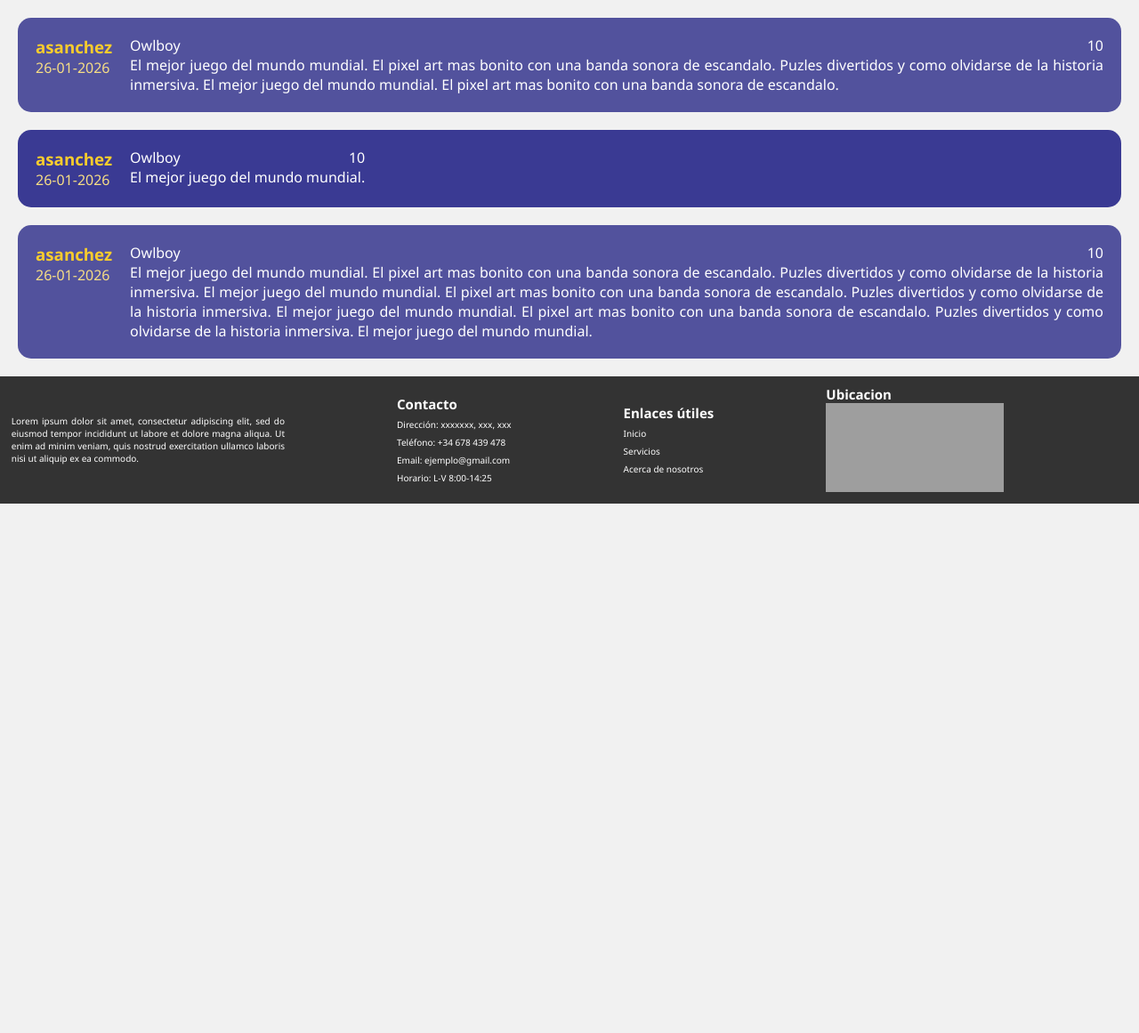
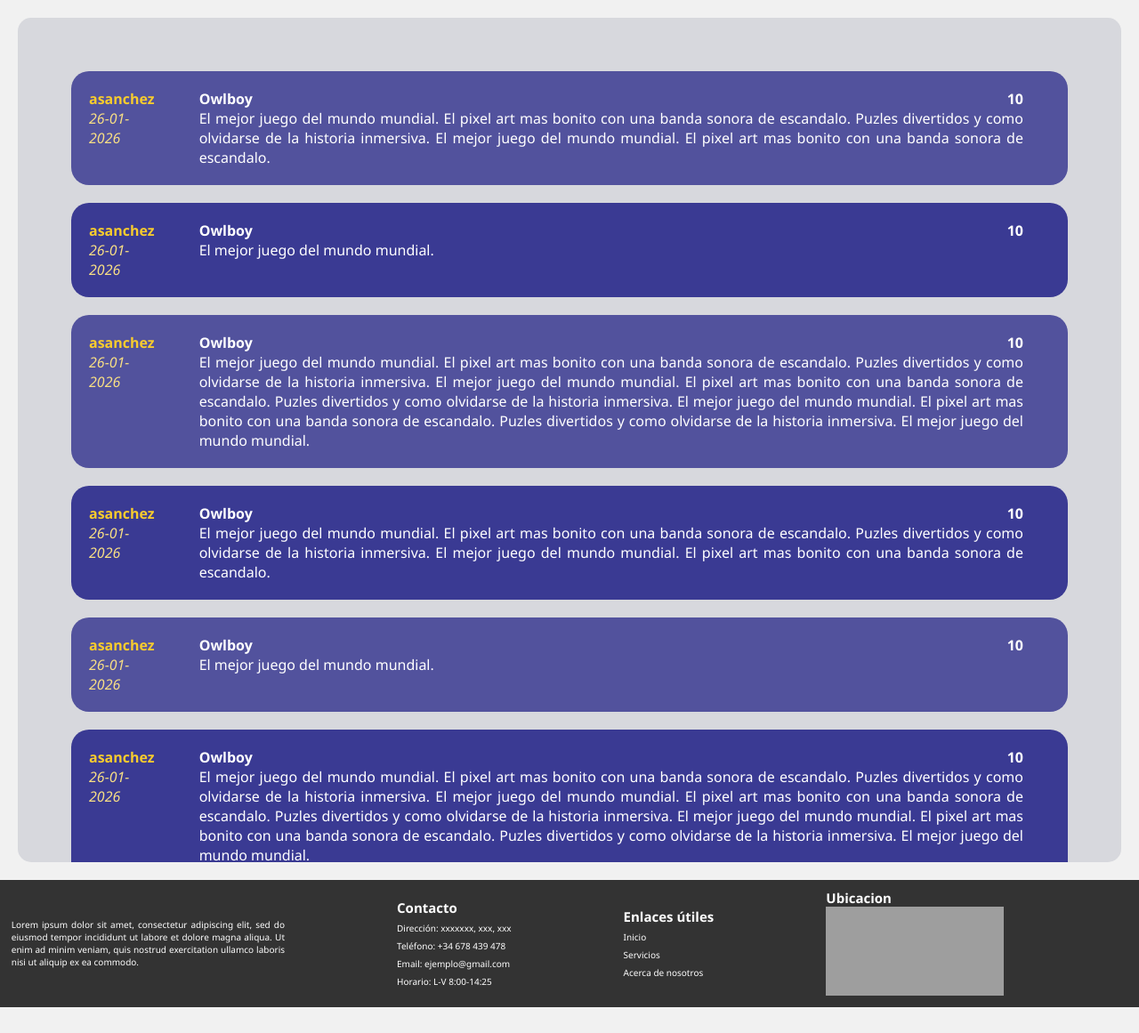
Before and after one commit to MedievAlex/DW_Reto_CRUD_Avanzado_-Alex_Ekaitz_Mikel--, a PHP site: page /html/reviews.html in a window 1280 px wide. Shown: the part 127-1288 px from the top of the page at 89% size. Run offline with PHP 8.4, Linux system fonts and the light colour scheme; grey boxes are pictures that could not be loaded.

Commit message:
Reviews finished

```diff
--- a/PHP_Server_CRUD/view/assets/css/style.css
+++ b/PHP_Server_CRUD/view/assets/css/style.css
@@ -934,10 +934,18 @@ footer p {
 
 /***************REVIEWS***************/
 .reviews {
-  padding: 10px;
+  margin: 20px;
+  padding: 50px;
+
+  height: calc(100vh / 2);
 
   display: flex;
   flex-flow: column;
+
+  border-radius: 15px;
+  background-color: var(--clear-grey-color);
+
+  overflow-x: scroll;
 }
 
 .gameReview:nth-of-type(odd) {
@@ -955,21 +963,28 @@ footer p {
   display: flex;
   flex-flow: row;
 
-  border-radius: 15px;
+  border-radius: 20px;
 }
 
 .gameReview .reviewUser{
   margin: 10px;
-
-  color: var(--yellow-color);
 }
 
-.gameReview .reviewUser:first-child h3 {
+.gameReview .reviewUserName {
+  font-weight: bold;
   color: var(--golden-color);
+}
+
+.gameReview .reviewDate {
+  font-style: italic;
+  color: var(--yellow-color);
 }
 
 .gameReview .reviewData{
   margin: 10px;
+  padding-left: 30px;
+  padding-right: 30px;
+  width: 100%;
 
   display: flex;
   flex-flow: column;
@@ -981,6 +996,10 @@ footer p {
   display: flex;
   flex-flow: row;
   justify-content: space-between;
+}
+
+.reviewData .reviewTopData:nth-child(1) {
+  font-weight: bold;
 }
 
 .reviewData .reviewBottomData {
--- a/PHP_Server_CRUD/view/html/reviews.html
+++ b/PHP_Server_CRUD/view/html/reviews.html
@@ -30,10 +30,10 @@
         <section class="reviews">
             <div class="gameReview">
                 <div class="reviewUser">
-                    <div>
-                        <h3>asanchez</h3>
+                    <div class="reviewUserName">
+                        asanchez
                     </div>
-                    <div>
+                    <div class="reviewDate">
                         26-01-2026
                     </div>
                 </div>
@@ -56,10 +56,10 @@
 
             <div class="gameReview">
                 <div class="reviewUser">
-                    <div>
-                        <h3>asanchez</h3>
+                    <div class="reviewUserName">
+                        asanchez
                     </div>
-                    <div>
+                    <div class="reviewDate">
                         26-01-2026
                     </div>
                 </div>
@@ -80,10 +80,168 @@
 
             <div class="gameReview">
                 <div class="reviewUser">
-                    <div>
-                        <h3>asanchez</h3>
+                    <div class="reviewUserName">
+                        asanchez
                     </div>
-                    <div>
+                    <div class="reviewDate">
+                        26-01-2026
+                    </div>
+                </div>
+                <div class="reviewData">
+                    <div class="reviewTopData">
+                        <div>
+                            Owlboy
+                        </div>
+                        <div>
+                            10
+                        </div>
+                    </div>
+                    <div class="reviewBottomData">
+                        <p>El mejor juego del mundo mundial. El pixel art mas bonito con una banda sonora de escandalo.
+                        Puzles divertidos y como olvidarse de la historia inmersiva. El mejor juego del mundo mundial.
+                        El pixel art mas bonito con una banda sonora de escandalo. Puzles divertidos y como olvidarse
+                        de la historia inmersiva. El mejor juego del mundo mundial. El pixel art mas bonito con una
+                        banda sonora de escandalo. Puzles divertidos y como olvidarse de la historia inmersiva. El
+                        mejor juego del mundo mundial.</p>
+                    </div>
+                </div>
+            </div>
+
+            <div class="gameReview">
+                <div class="reviewUser">
+                    <div class="reviewUserName">
+                        asanchez
+                    </div>
+                    <div class="reviewDate">
+                        26-01-2026
+                    </div>
+                </div>
+                <div class="reviewData">
+                    <div class="reviewTopData">
+                        <div>
+                            Owlboy
+                        </div>
+                        <div>
+                            10
+                        </div>
+                    </div>
+                    <div class="reviewBottomData">
+                        <p>El mejor juego del mundo mundial. El pixel art mas bonito con una banda sonora de escandalo.
+                        Puzles divertidos y como olvidarse de la historia inmersiva. El mejor juego del mundo mundial.
+                        El pixel art mas bonito con una banda sonora de escandalo.</p>
+                    </div>
+                </div>
+            </div>
+
+            <div class="gameReview">
+                <div class="reviewUser">
+                    <div class="reviewUserName">
+                        asanchez
+                    </div>
+                    <div class="reviewDate">
+                        26-01-2026
+                    </div>
+                </div>
+                <div class="reviewData">
+                    <div class="reviewTopData">
+                        <div>
+                            Owlboy
+                        </div>
+                        <div>
+                            10
+                        </div>
+                    </div>
+                    <div class="reviewBottomData">
+                        <p>El mejor juego del mundo mundial.</p>
+                    </div>
+                </div>
+            </div>
+
+            <div class="gameReview">
+                <div class="reviewUser">
+                    <div class="reviewUserName">
+                        asanchez
+                    </div>
+                    <div class="reviewDate">
+                        26-01-2026
+                    </div>
+                </div>
+                <div class="reviewData">
+                    <div class="reviewTopData">
+                        <div>
+                            Owlboy
+                        </div>
+                        <div>
+                            10
+                        </div>
+                    </div>
+                    <div class="reviewBottomData">
+                        <p>El mejor juego del mundo mundial. El pixel art mas bonito con una banda sonora de escandalo.
+                        Puzles divertidos y como olvidarse de la historia inmersiva. El mejor juego del mundo mundial.
+                        El pixel art mas bonito con una banda sonora de escandalo. Puzles divertidos y como olvidarse
+                        de la historia inmersiva. El mejor juego del mundo mundial. El pixel art mas bonito con una
+                        banda sonora de escandalo. Puzles divertidos y como olvidarse de la historia inmersiva. El
+                        mejor juego del mundo mundial.</p>
+                    </div>
+                </div>
+            </div>
+
+            <div class="gameReview">
+                <div class="reviewUser">
+                    <div class="reviewUserName">
+                        asanchez
+                    </div>
+                    <div class="reviewDate">
+                        26-01-2026
+                    </div>
+                </div>
+                <div class="reviewData">
+                    <div class="reviewTopData">
+                        <div>
+                            Owlboy
+                        </div>
+                        <div>
+                            10
+                        </div>
+                    </div>
+                    <div class="reviewBottomData">
+                        <p>El mejor juego del mundo mundial. El pixel art mas bonito con una banda sonora de escandalo.
+                        Puzles divertidos y como olvidarse de la historia inmersiva. El mejor juego del mundo mundial.
+                        El pixel art mas bonito con una banda sonora de escandalo.</p>
+                    </div>
+                </div>
+            </div>
+
+            <div class="gameReview">
+                <div class="reviewUser">
+                    <div class="reviewUserName">
+                        asanchez
+                    </div>
+                    <div class="reviewDate">
+                        26-01-2026
+                    </div>
+                </div>
+                <div class="reviewData">
+                    <div class="reviewTopData">
+                        <div>
+                            Owlboy
+                        </div>
+                        <div>
+                            10
+                        </div>
+                    </div>
+                    <div class="reviewBottomData">
+                        <p>El mejor juego del mundo mundial.</p>
+                    </div>
+                </div>
+            </div>
+
+            <div class="gameReview">
+                <div class="reviewUser">
+                    <div class="reviewUserName">
+                        asanchez
+                    </div>
+                    <div class="reviewDate">
                         26-01-2026
                     </div>
                 </div>
```
